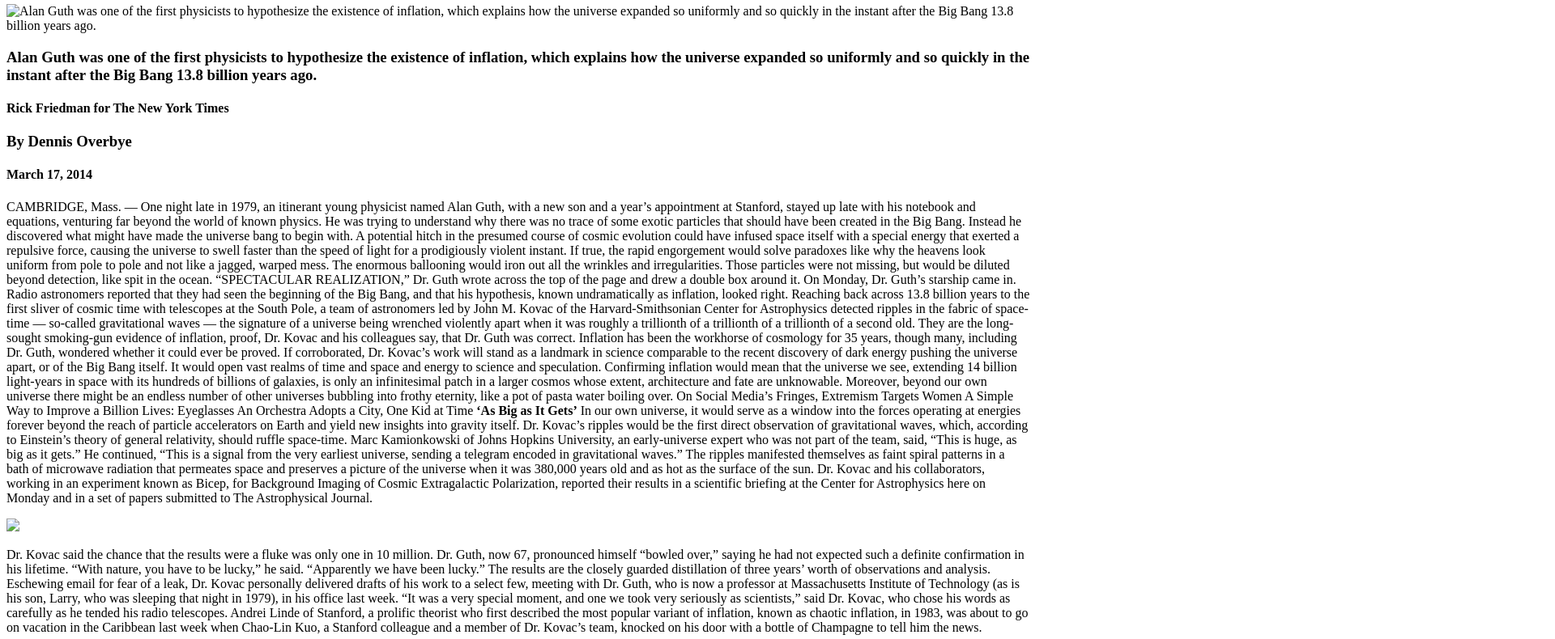
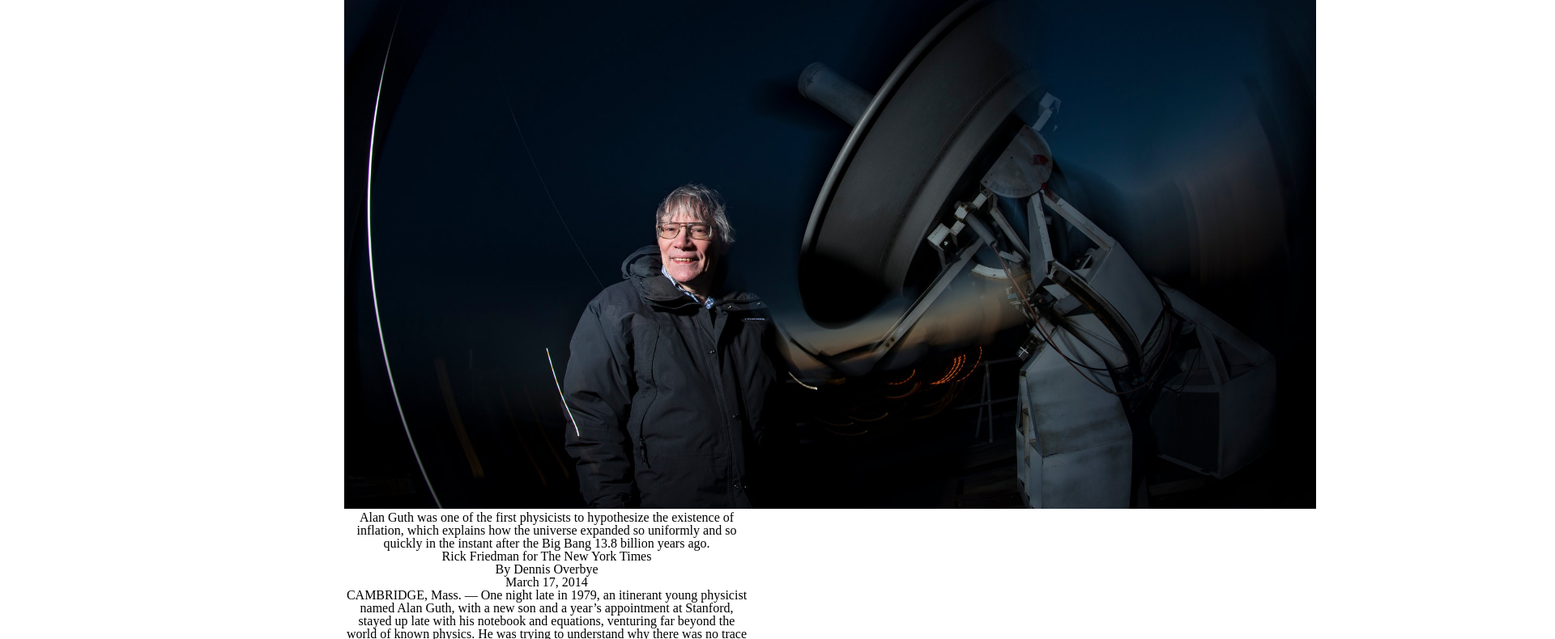
Before and after one commit to Winterstoat/nyt-css-practice, a plain HTML site: page index.html in a window 1280 px wide. Shown: the part 62-852 px from the top of the page at 81% size, 1920 px wide, since content can reach past the window. Drawn offline with Linux system fonts and the light colour scheme.

Commit message:
started to add styles

```diff
--- a/index.html
+++ b/index.html
@@ -13,11 +13,11 @@
 
 <div class="container">
 
-  <header></header>
+  <header> </header>
 
   <section class="main_body">
     <h1 id="article_title">Space Ripples Reveal Big Bang’s Smoking Gun</h1>
-    <img src="images/18cosmos-superJumbo.jpg" alt="Alan Guth was one of the first physicists to hypothesize the existence of inflation, which explains how the universe expanded so uniformly and so quickly in the instant after the Big Bang 13.8 billion years ago.">
+    <img id="main_pic" src="images/18cosmos-superJumbo.jpg" alt="Alan Guth was one of the first physicists to hypothesize the existence of inflation, which explains how the universe expanded so uniformly and so quickly in the instant after the Big Bang 13.8 billion years ago.">
     <h3 class="photo_caption"> Alan Guth was one of the first physicists to hypothesize the existence of inflation, which explains how the universe expanded so uniformly and so quickly in the instant after the Big Bang 13.8 billion years ago.<h3> <h4 class="photo_credit">Rick Friedman for The New York Times</h4>
     <h3 id="article_author">By Dennis Overbye</h3>
     <h4 id="article_date">March 17, 2014</h4>
@@ -65,7 +65,7 @@
           Dr. Kovac has spent his career trying to read the secrets of these waves. He is one of four leaders of Bicep, which has operated a series of increasingly sensitive radio telescopes at the South Pole, where the thin, dry air creates ideal observing conditions. The others are Clement Pryke of the University of Minnesota, Jamie Bock of the California Institute of Technology and Dr. Kuo of Stanford.
           “The South Pole is the closest you can get to space and still be on the ground,” Dr. Kovac said. He has been there 23 times, he said, wintering over in 1994. “I’ve been hooked ever since,” he said.
         </p>
-        <img src="images/#">
+        <img src="images/18cosmos-2-superJumbo.jpg">
         <p>
           In 2002, he was part of a team that discovered that the microwave radiation was polarized, meaning the light waves had a slight preference to vibrate in one direction rather than another.
           This was a step toward the ultimate goal of detecting the gravitational waves from inflation. Such waves, squeezing space in one direction and stretching it in another as they go by, would twist the direction of polarization of the microwaves, theorists said. As a result, maps of the polarization in the sky should have little arrows going in spirals.
--- a/style.css
+++ b/style.css
@@ -0,0 +1,91 @@
+/* http://meyerweb.com/eric/tools/css/reset/ 2. v2.0 | 20110126
+  License: none (public domain)
+*/
+
+html, body, div, span, applet, object, iframe,
+h1, h2, h3, h4, h5, h6, p, blockquote, pre,
+a, abbr, acronym, address, big, cite, code,
+del, dfn, em, img, ins, kbd, q, s, samp,
+small, strike, strong, sub, sup, tt, var,
+b, u, i, center,
+dl, dt, dd, ol, ul, li,
+fieldset, form, label, legend,
+table, caption, tbody, tfoot, thead, tr, th, td,
+article, aside, canvas, details, embed,
+figure, figcaption, footer, header, hgroup,
+menu, nav, output, ruby, section, summary,
+time, mark, audio, video {
+  margin: 0;
+  padding: 0;
+  border: 0;
+  font-size: 100%;
+  font: inherit;
+  vertical-align: baseline;
+}
+/* HTML5 display-role reset for older browsers */
+article, aside, details, figcaption, figure,
+footer, header, hgroup, menu, nav, section {
+  display: block;
+}
+body {
+  line-height: 1;
+}
+ol, ul {
+  list-style: none;
+}
+blockquote, q {
+  quotes: none;
+}
+blockquote:before, blockquote:after,
+q:before, q:after {
+  content: '';
+  content: none;
+}
+table {
+  border-collapse: collapse;
+  border-spacing: 0;
+}
+
+/*
+  ========================================
+  Grid
+  ========================================
+*/
+
+*,
+*:before,
+*:after {
+  -webkit-box-sizing: border-box;
+     -moz-box-sizing: border-box;
+          box-sizing: border-box;
+}
+
+
+.container {
+  width: 900px;
+}
+
+header {
+  position: relative;
+  left: 225px;
+}
+
+.main_body {
+  text-align: center;
+  width: 500px;
+  display: block;
+  margin: auto;
+  position: relative;
+  left: 225px;
+}
+
+h1 {
+  text-align: center;
+  position: relative;
+  left: 225px;
+}
+
+#main_pic {
+  width: 1200px;
+  height: 675px;
+}
```
Also changed, not shown: images/18cosmos-2-superJumbo.jpg (added), images/18cosmos-superJumbo.jpg (added).
